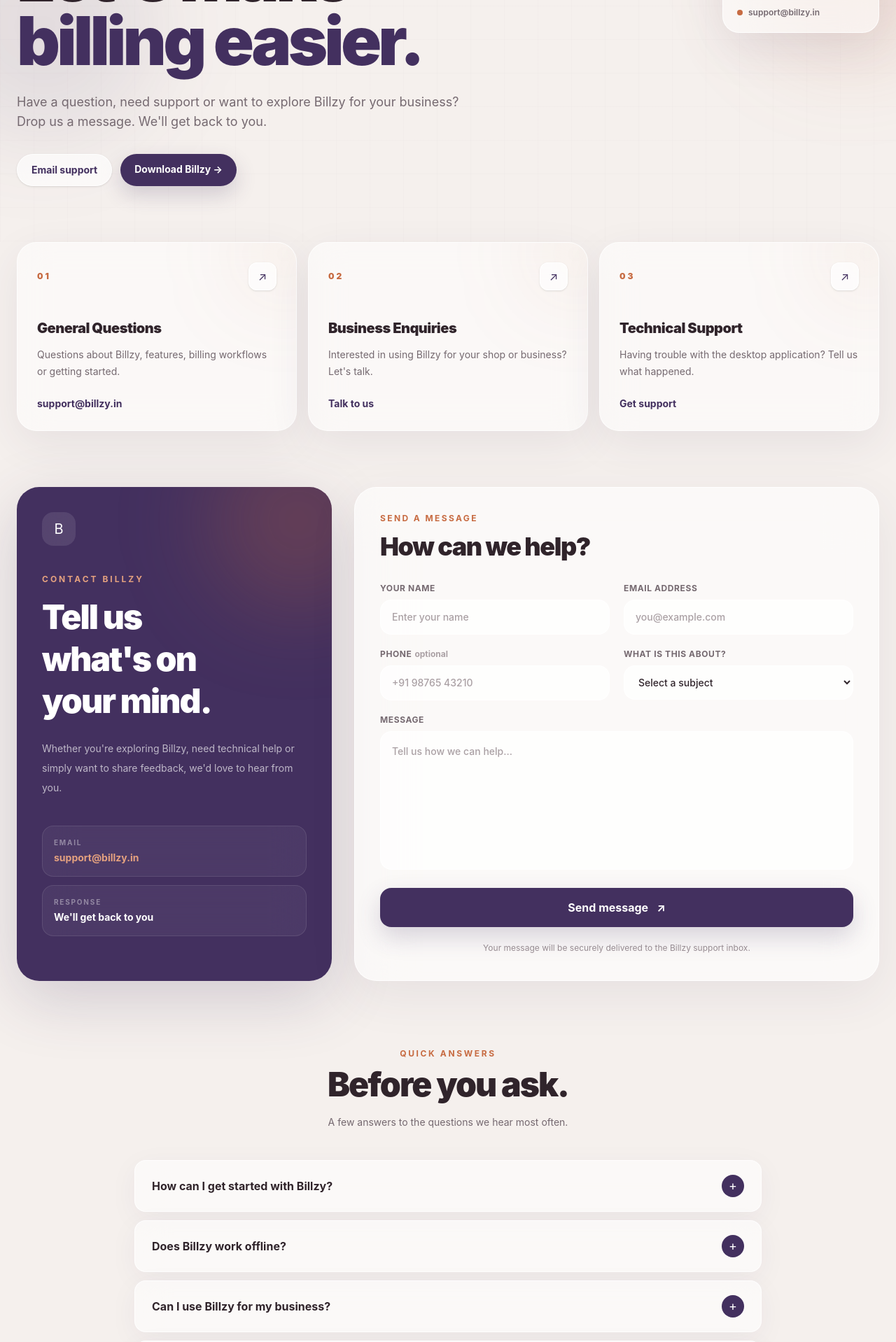
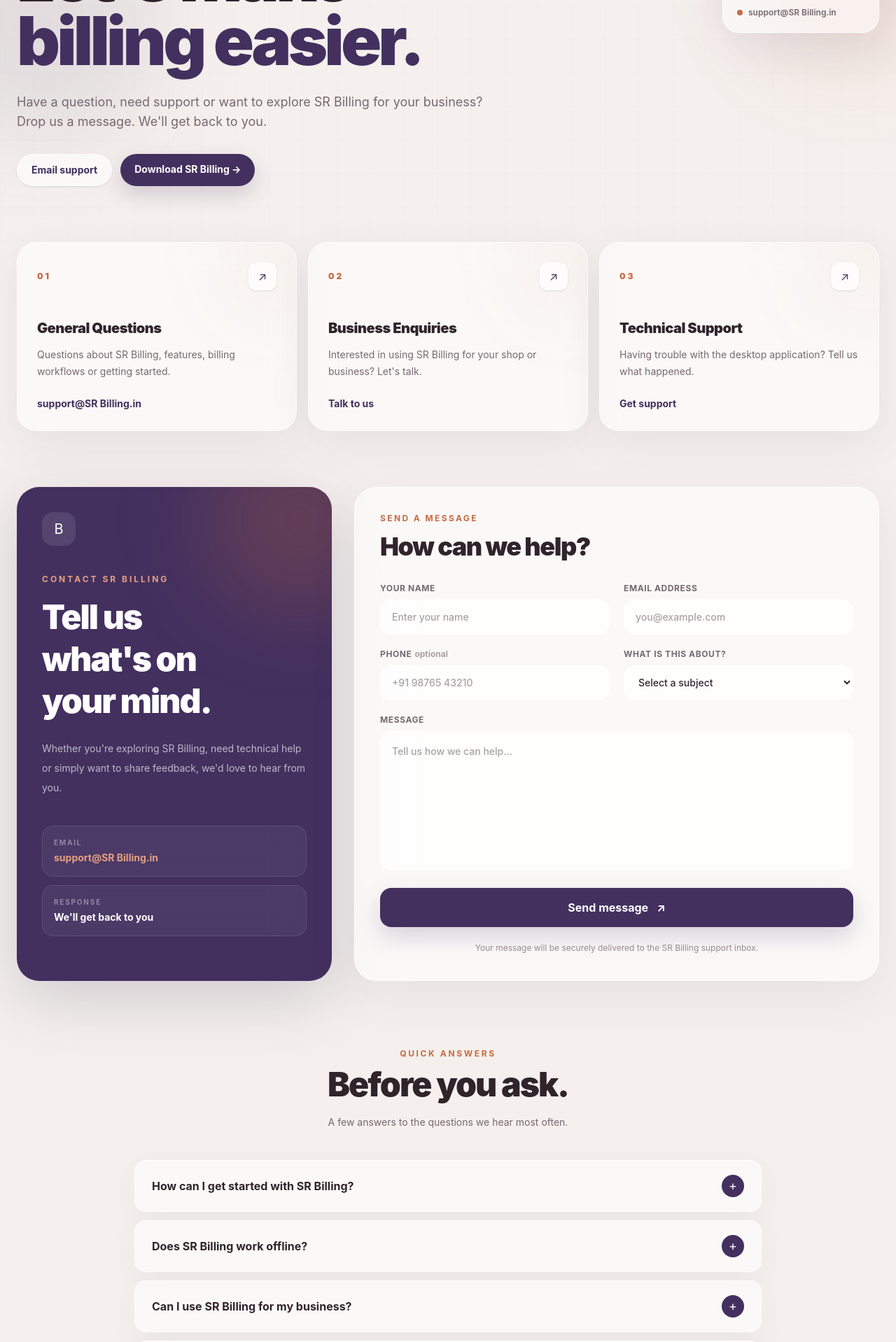
Before and after one commit to Surya-7666/Billzy, a React (Vite) app in the folder billzy-website/: page /contact in a window 1280 px wide. Shown: the part 280-2198 px from the top of the page at 70% size. Built offline with nearby package versions, Linux system fonts and the light colour scheme; no server answers.

Commit message:
Update Contact page for SR Billing branding

```diff
--- a/billzy-website/src/pages/Contact.jsx
+++ b/billzy-website/src/pages/Contact.jsx
@@ -15,17 +15,17 @@
     number: "01",
     title: "General Questions",
     description:
-      "Questions about Billzy, features, billing workflows or getting started.",
-    action: "support@billzy.in",
-    href: "mailto:support@billzy.in",
+      "Questions about SR Billing, features, billing workflows or getting started.",
+    action: "support@SR Billing.in",
+    href: "mailto:support@SR Billing.in",
   },
   {
     number: "02",
     title: "Business Enquiries",
     description:
-      "Interested in using Billzy for your shop or business? Let's talk.",
+      "Interested in using SR Billing for your shop or business? Let's talk.",
     action: "Talk to us",
-    href: "mailto:support@billzy.in?subject=Business%20Enquiry",
+    href: "mailto:support@SR Billing.in?subject=Business%20Enquiry",
   },
   {
     number: "03",
@@ -33,25 +33,25 @@
     description:
       "Having trouble with the desktop application? Tell us what happened.",
     action: "Get support",
-    href: "mailto:support@billzy.in?subject=Technical%20Support",
+    href: "mailto:support@SR Billing.in?subject=Technical%20Support",
   },
 ];
 
 const faqs = [
   {
-    question: "How can I get started with Billzy?",
+    question: "How can I get started with SR Billing?",
     answer:
-      "Download the Windows version of Billzy, extract the ZIP package and launch Billzy.exe.",
+      "Download the Windows version of SR Billing, extract the ZIP package and launch SR Billing.exe.",
   },
   {
-    question: "Does Billzy work offline?",
+    question: "Does SR Billing work offline?",
     answer:
-      "Yes. Billzy is designed as an offline desktop billing application, allowing your everyday billing workflow to continue without an internet connection.",
+      "Yes. SR Billing is designed as an offline desktop billing application, allowing your everyday billing workflow to continue without an internet connection.",
   },
   {
-    question: "Can I use Billzy for my business?",
+    question: "Can I use SR Billing for my business?",
     answer:
-      "Yes. Billzy is designed for businesses that need a simple workflow for billing, products, payments, receipts, staff and sales management.",
+      "Yes. SR Billing is designed for businesses that need a simple workflow for billing, products, payments, receipts, staff and sales management.",
   },
   {
     question: "How can I report a problem?",
@@ -234,7 +234,7 @@
     try {
       const payload = {
         access_key: WEB3FORMS_ACCESS_KEY,
-        subject: `Billzy Contact: ${formData.subject}`,
+        subject: `SR Billing Contact: ${formData.subject}`,
         from_name: formData.name,
         email: formData.email,
         phone: formData.phone,
@@ -278,7 +278,7 @@
   };
 
   return (
-    <div className="billzy-contact-page overflow-hidden bg-[#F5F0ED] text-[#30242B]">
+    <div className="SR Billing-contact-page overflow-hidden bg-[#F5F0ED] text-[#30242B]">
 
       {/* =========================================================
           HERO
@@ -312,7 +312,7 @@
               Get in touch
             </div>
 
-            <h1 className="billzy-display mt-6 text-5xl font-black leading-[0.95] tracking-[-0.05em] text-[#30242B] sm:text-6xl lg:text-8xl">
+            <h1 className="SR Billing-display mt-6 text-5xl font-black leading-[0.95] tracking-[-0.05em] text-[#30242B] sm:text-6xl lg:text-8xl">
               Let's make
               <br />
               <span className="text-[#43305F]">
@@ -321,14 +321,14 @@
             </h1>
 
             <p className="mt-7 max-w-2xl text-base leading-7 text-[#756970] sm:text-lg">
-              Have a question, need support or want to explore Billzy
+              Have a question, need support or want to explore SR Billing
               for your business? Drop us a message. We'll get back to
               you.
             </p>
 
             <div className="mt-8 flex flex-wrap gap-3">
               <a
-                href="mailto:support@billzy.in"
+                href="mailto:support@SR Billing.in"
                 className="rounded-full border border-white/80 bg-white/65 px-5 py-3 text-sm font-bold text-[#43305F] shadow-sm backdrop-blur-xl transition hover:-translate-y-0.5 hover:bg-white"
               >
                 Email support
@@ -338,7 +338,7 @@
                 to="/download"
                 className="rounded-full bg-[#43305F] px-5 py-3 text-sm font-bold text-white shadow-[0_12px_30px_rgba(67,48,95,0.2)] transition hover:-translate-y-0.5 hover:bg-[#36264e]"
               >
-                Download Billzy →
+                Download SR Billing →
               </Link>
             </div>
           </motion.div>
@@ -373,7 +373,7 @@
 
             <div className="mt-4 flex items-center gap-2 text-xs font-semibold text-[#756970]">
               <span className="h-2 w-2 rounded-full bg-[#C76B42]" />
-              support@billzy.in
+              support@SR Billing.in
             </div>
           </motion.div>
 
@@ -426,10 +426,10 @@
                 </div>
 
                 <p className="mt-10 text-xs font-bold uppercase tracking-[0.25em] text-[#E4A17F]">
-                  Contact Billzy
+                  Contact SR Billing
                 </p>
 
-                <h2 className="billzy-display mt-4 text-4xl font-black leading-tight tracking-[-0.04em] sm:text-5xl">
+                <h2 className="SR Billing-display mt-4 text-4xl font-black leading-tight tracking-[-0.04em] sm:text-5xl">
                   Tell us
                   <br />
                   what's on
@@ -438,7 +438,7 @@
                 </h2>
 
                 <p className="mt-6 max-w-md text-sm leading-7 text-white/65">
-                  Whether you're exploring Billzy, need technical help
+                  Whether you're exploring SR Billing, need technical help
                   or simply want to share feedback, we'd love to hear
                   from you.
                 </p>
@@ -451,10 +451,10 @@
                     </div>
 
                     <a
-                      href="mailto:support@billzy.in"
+                      href="mailto:support@SR Billing.in"
                       className="mt-1 block text-sm font-bold text-[#E4A17F] transition hover:text-white"
                     >
-                      support@billzy.in
+                      support@SR Billing.in
                     </a>
                   </div>
 
@@ -488,7 +488,7 @@
                   Send a message
                 </div>
 
-                <h2 className="billzy-display mt-3 text-3xl font-black tracking-[-0.04em] text-[#30242B] sm:text-4xl">
+                <h2 className="SR Billing-display mt-3 text-3xl font-black tracking-[-0.04em] text-[#30242B] sm:text-4xl">
                   How can we help?
                 </h2>
               </div>
@@ -723,7 +723,7 @@
                 </motion.button>
 
                 <p className="text-center text-xs leading-5 text-[#9A8F94]">
-                  Your message will be securely delivered to the Billzy
+                  Your message will be securely delivered to the SR Billing
                   support inbox.
                 </p>
 
@@ -753,7 +753,7 @@
               Quick answers
             </div>
 
-            <h2 className="billzy-display mt-3 text-4xl font-black tracking-[-0.04em] text-[#30242B] sm:text-5xl">
+            <h2 className="SR Billing-display mt-3 text-4xl font-black tracking-[-0.04em] text-[#30242B] sm:text-5xl">
               Before you ask.
             </h2>
 
@@ -800,13 +800,13 @@
               Ready when you are
             </div>
 
-            <h2 className="billzy-display mx-auto mt-4 max-w-3xl text-4xl font-black tracking-[-0.04em] text-white sm:text-6xl">
+            <h2 className="SR Billing-display mx-auto mt-4 max-w-3xl text-4xl font-black tracking-[-0.04em] text-white sm:text-6xl">
               Let's get your shop
               <span className="text-[#E4A17F]"> billing.</span>
             </h2>
 
             <p className="mx-auto mt-5 max-w-xl text-sm leading-7 text-white/55 sm:text-base">
-              Download Billzy and experience a simpler way to manage
+              Download SR Billing and experience a simpler way to manage
               everyday billing.
             </p>
 
@@ -814,7 +814,7 @@
               to="/download"
               className="mt-8 inline-flex items-center gap-3 rounded-full bg-[#C76B42] px-7 py-4 text-sm font-black text-white shadow-[0_12px_35px_rgba(199,107,66,0.25)] transition hover:-translate-y-1 hover:bg-[#d47a50]"
             >
-              Download Billzy
+              Download SR Billing
               <span>→</span>
             </Link>
 
```
